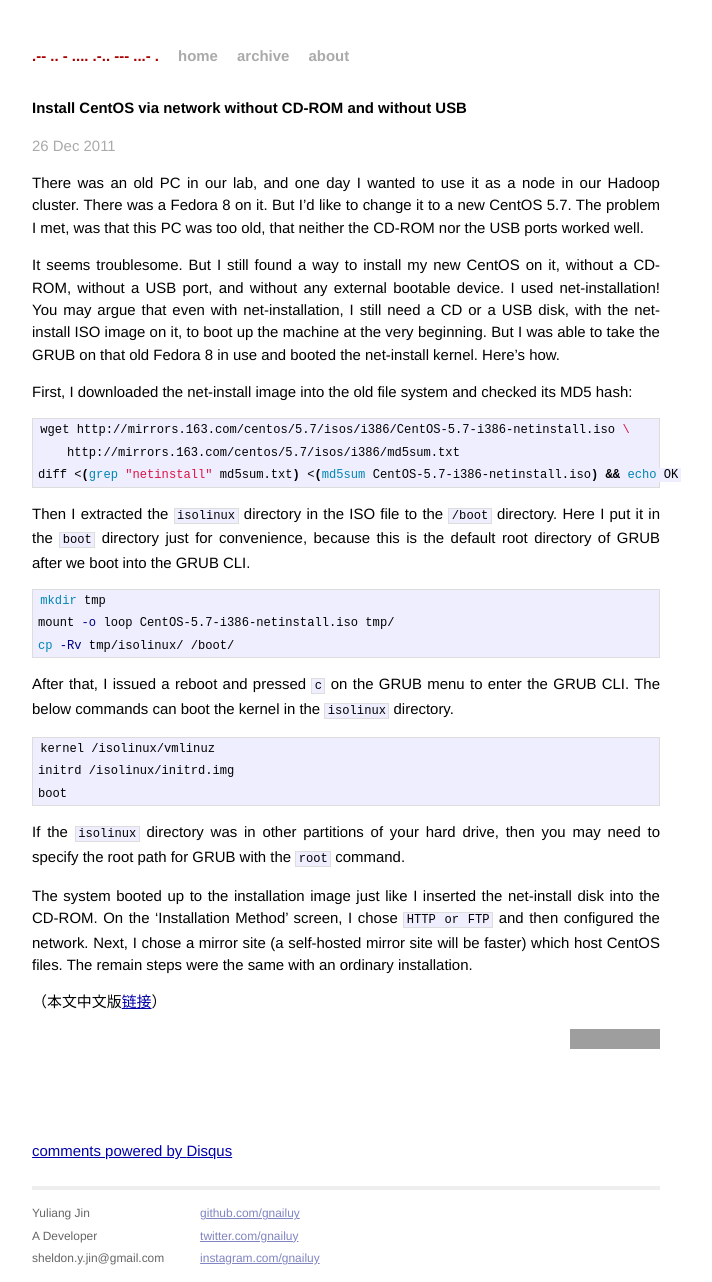
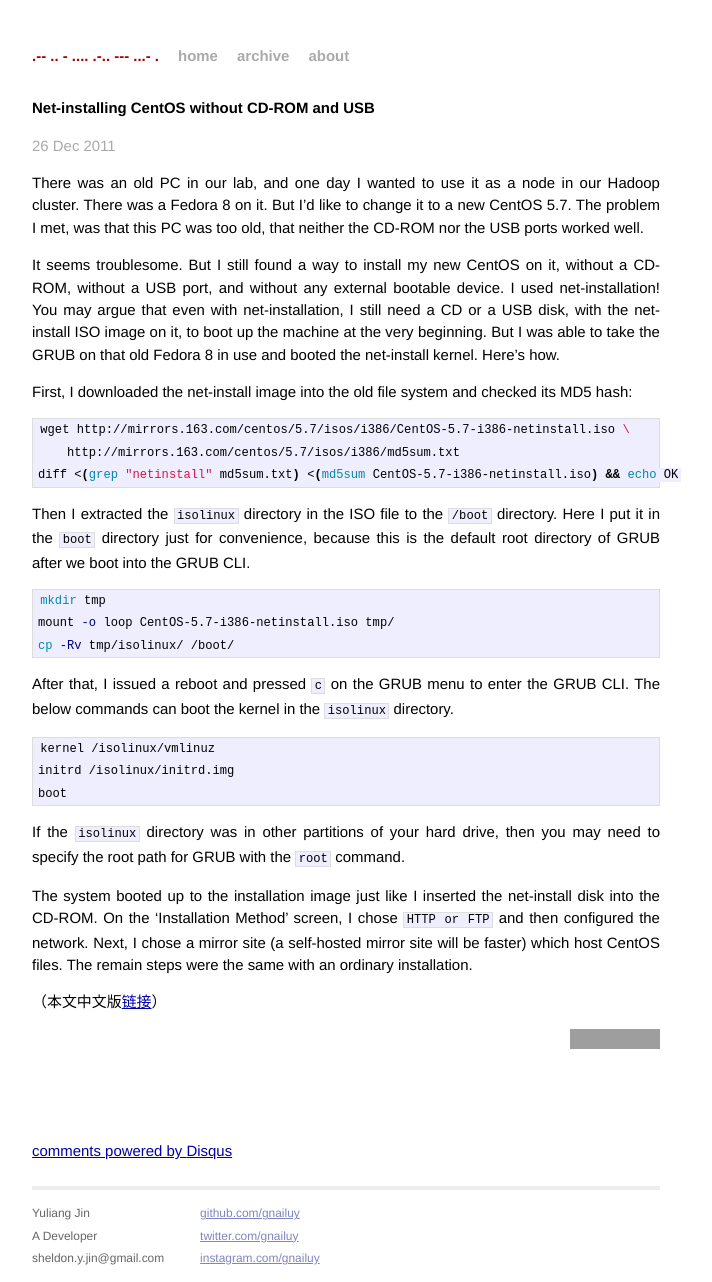
Before and after one commit to gnailuy/gnailuy.com, a Jekyll site: the page built from _posts/2011-12-25-install-centos-via-network-without-cd-rom-and-without-usb.markdown, in a window 1280 px wide. Shown: the whole page, without its empty margins (294-1006 px from the left). Built offline with Jekyll 4.4.1, drawn with Linux system fonts in a browser that asks for light colours; Markdown is read by kramdown in place of the engine named in the settings; comment, search, counter and statistics services are not loaded; grey boxes are pictures that could not be loaded.

Commit message:
grammarly

```diff
--- a/_posts/2011-12-25-install-centos-via-network-without-cd-rom-and-without-usb.markdown
+++ b/_posts/2011-12-25-install-centos-via-network-without-cd-rom-and-without-usb.markdown
@@ -1,6 +1,6 @@
 ---
 layout: post
-title: Install CentOS via network without CD-ROM and without USB
+title: Net-installing CentOS without CD-ROM and USB
 date: 2011-12-25 23:03:40
 categories: [ linux ]
 ---
```
